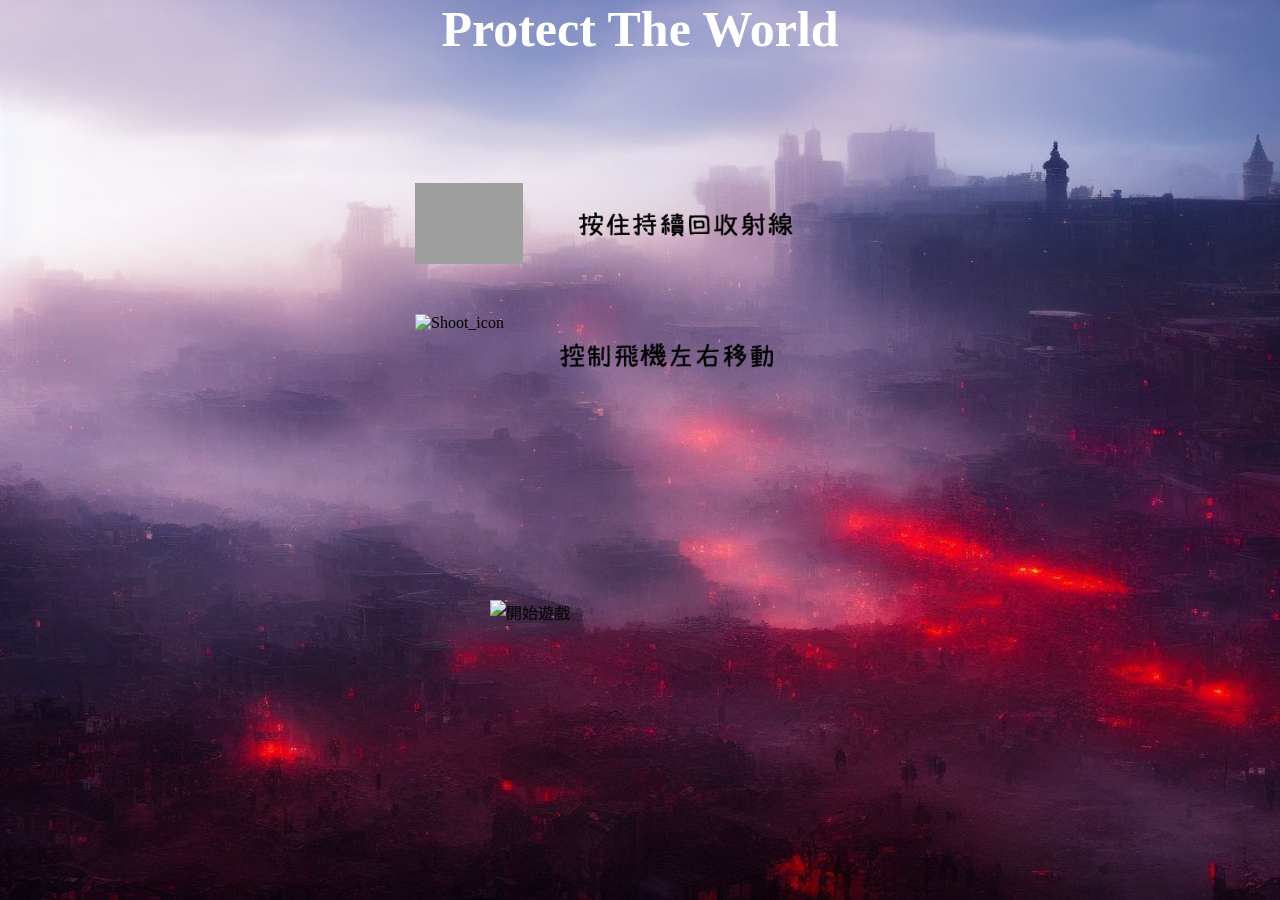
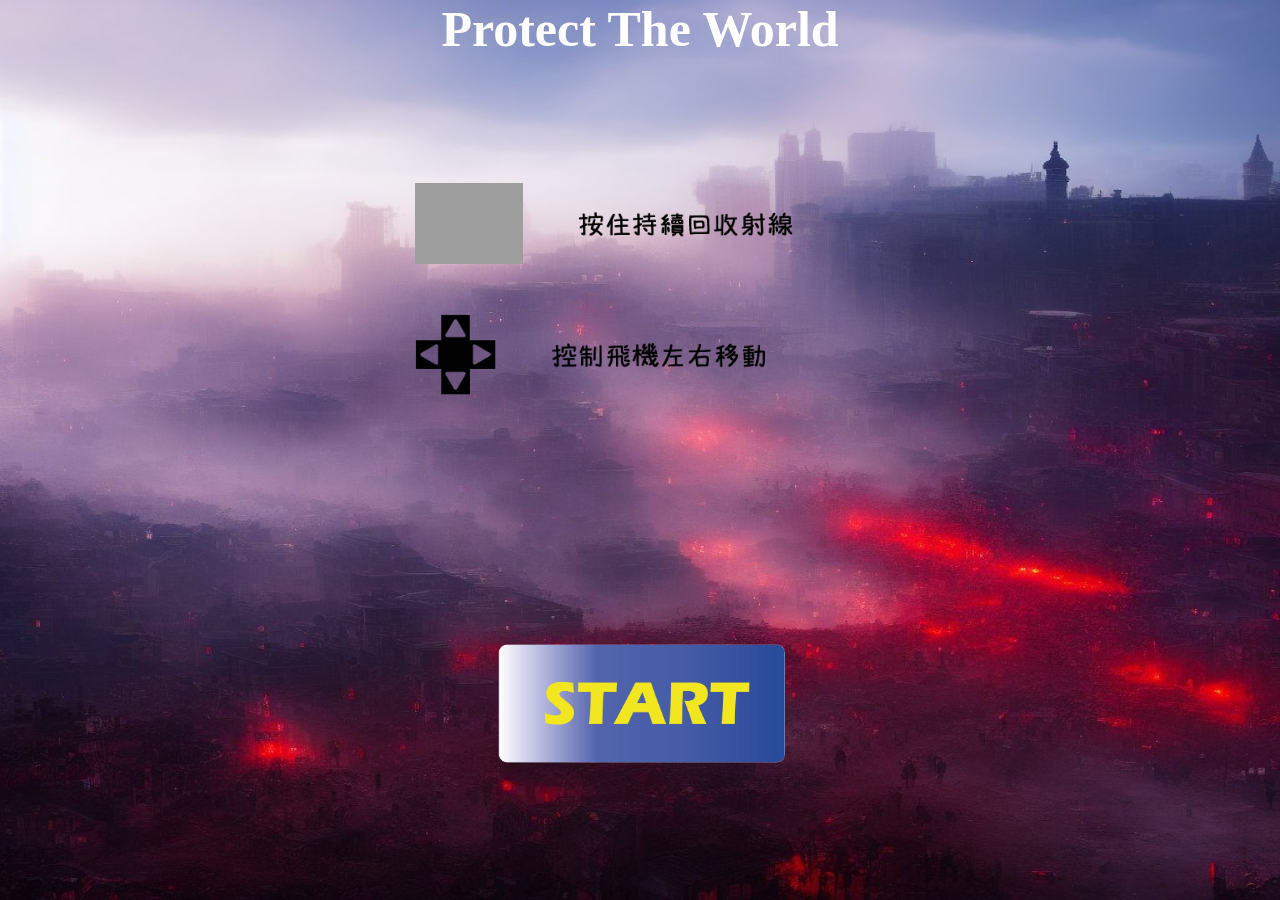
Before and after one commit to IceWaterNotIce/Protect-the-Earth, a Jekyll site: the page built from _storyline/a_coverPage.md, in a window 1280 px wide. Built offline with Jekyll 4.4.1, drawn with Linux system fonts in a browser that asks for light colours.

Commit message:
Update image paths in coverPage.html

```diff
--- a/_layouts/coverPage.html
+++ b/_layouts/coverPage.html
@@ -28,14 +28,14 @@
     <div class="coverpage">
         <h1>Protect The World</h1>
         <div>
-            <img src="{{ site.url }}{{ site.baseurl }}/assets/img\ui\Shoot_icon_1.png" alt="Shoot_icon">
+            <img src="{{ site.url }}{{ site.baseurl }}/assets/images/ui\Shoot_icon_1.png" alt="Shoot_icon">
             <img src="{{ site.url }}{{ site.baseurl }}/assets/images/ui\Shoot_icon_explain.png" alt="Move_icon">
         </div>
         <div>
-            <img src="{{ site.url }}{{ site.baseurl }}/assets/img\ui\Control_rod_1.png" alt="Shoot_icon">
+            <img src="{{ site.url }}{{ site.baseurl }}/assets/images/ui\Control_rod_1.png" alt="Shoot_icon">
             <img src="{{ site.url }}{{ site.baseurl }}/assets/images/ui\Control_rod_explain.png" alt="Move_icon">
         </div>
-        <img class="start" src="{{ site.url }}{{ site.baseurl }}/assets/img\ui\遊戲開始icon.gif" alt="開始遊戲">
+        <img class="start" src="{{ site.url }}{{ site.baseurl }}/assets/images/ui\遊戲開始icon.gif" alt="開始遊戲">
         <script src="{{ site.url }}{{ site.baseurl }}/assets/js/PageUrl.js"></script>
         <script >
             //select .coverpage img ele
```
